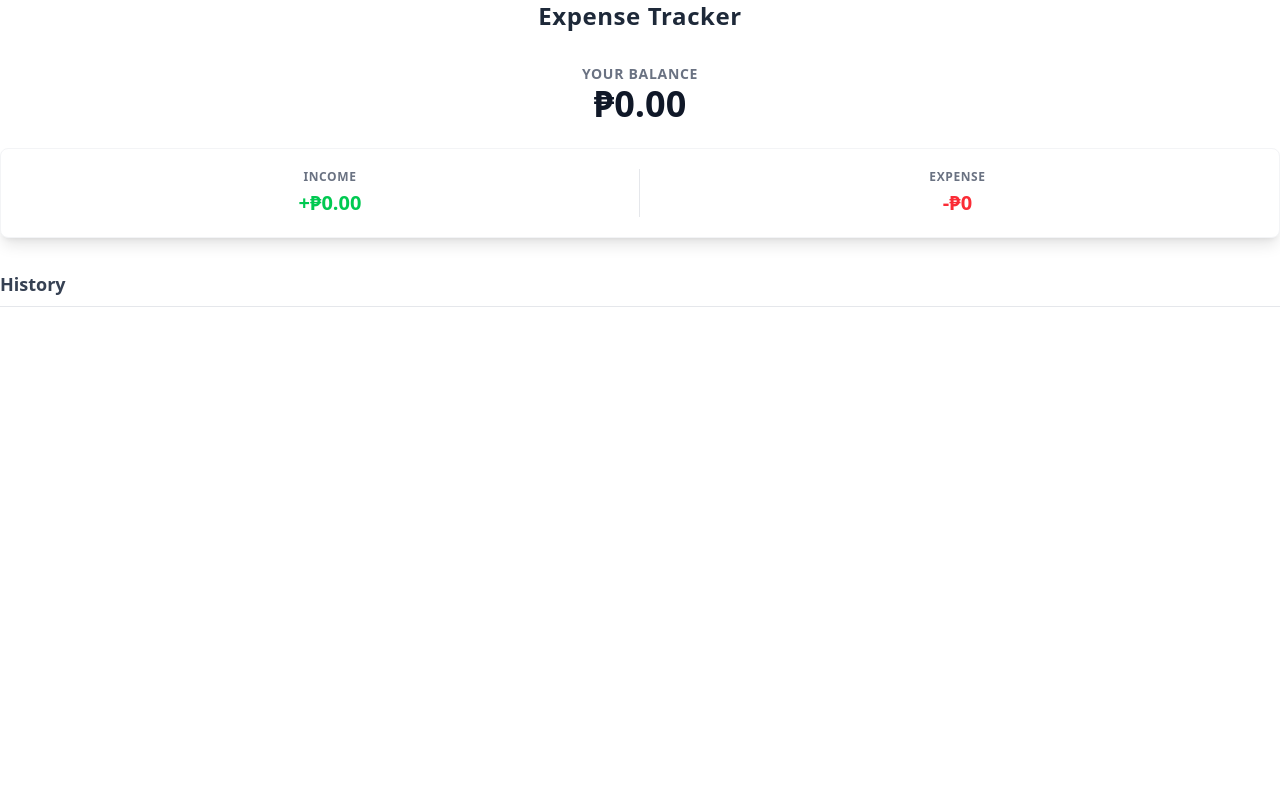
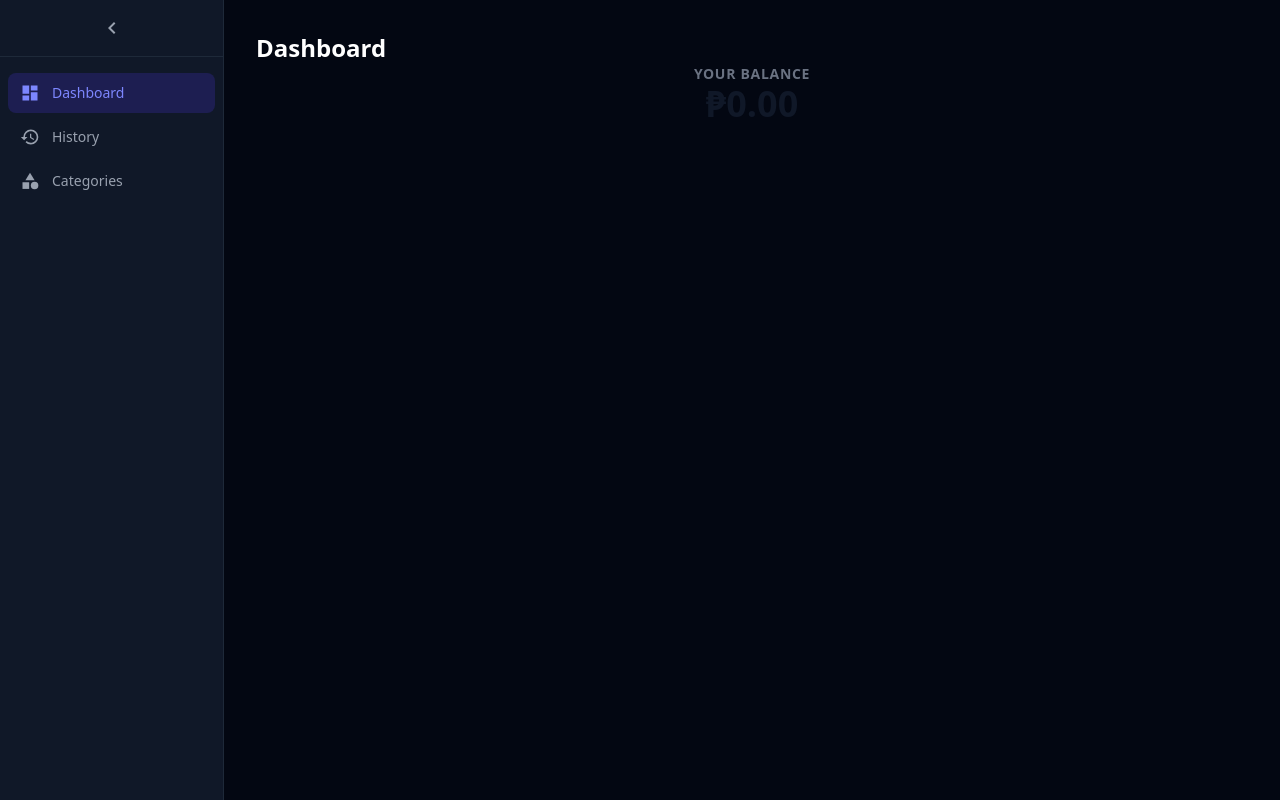
Before and after one commit to teejay717/tipid-budget-tracker, a React (Vite) app in the folder client/: page / in a window 1280 px wide. Built offline with nearby package versions, Linux system fonts and the light colour scheme; no server answers.

Commit message:
feat: implement routing and add transaction management features with sidebar and pages

```diff
--- a/client/package.json
+++ b/client/package.json
@@ -15,6 +15,7 @@
     "react": "^19.2.0",
     "react-dom": "^19.2.0",
     "react-icons": "^5.5.0",
+    "react-router-dom": "^7.13.0",
     "tailwindcss": "^4.1.18"
   },
   "devDependencies": {
--- a/client/src/App.jsx
+++ b/client/src/App.jsx
@@ -1,25 +1,28 @@
-import { useState } from 'react'
-import reactLogo from './assets/react.svg'
-import viteLogo from '/vite.svg'
-import { GlobalProvider } from './context/GlobalState'
-import Header from './components/Header'
-import Balance from './components/Balance'
-import IncomeExpenses from './components/IncomeExpenses'
-import TransactionList from './components/TransactionList'
-import './App.css'
+import { BrowserRouter, Routes, Route } from 'react-router-dom';
+import { GlobalProvider } from './context/GlobalState';
+import Sidebar from './components/Sidebar';
+import Dashboard from './pages/Dashboard';
+import History from './pages/History';
+import Categories from './pages/Categories';
+import './App.css';
 
 function App() {
-
   return (
-    <>
-      <GlobalProvider>
-        <Header />
-        <Balance />
-        <IncomeExpenses />
-        <TransactionList />
-      </GlobalProvider>
-    </>
-  )
+    <GlobalProvider>
+      <BrowserRouter>
+        <div className="flex min-h-screen bg-gray-950">
+          <Sidebar />
+          <main className="flex-1 p-8">
+            <Routes>
+              <Route path="/" element={<Dashboard />} />
+              <Route path="/history" element={<History />} />
+              <Route path="/categories" element={<Categories />} />
+            </Routes>
+          </main>
+        </div>
+      </BrowserRouter>
+    </GlobalProvider>
+  );
 }
 
-export default App
+export default App;
--- /dev/null
+++ b/client/src/components/AddTransaction.jsx
@@ -0,0 +1,75 @@
+import React, { useContext, useEffect, useState } from 'react';
+import { GlobalContext } from '../context/GlobalState';
+
+const AddTransaction = () => {
+    const [text, setText] = useState('');
+    const [amount, setAmount] = useState('');
+    const [category, setCategory] = useState('');
+
+    const { addTransaction } = useContext(GlobalContext);
+
+    const onSubmit = e => {
+        e.preventDefault();
+
+        const newTransaction = {
+            text,
+            amount: +amount,
+            category
+        }
+
+        addTransaction(newTransaction);
+
+        setText('');
+        setAmount('');
+    }
+
+    return (
+        <>
+        <div>
+        <h3 className="text-lg font-bold border-b border-gray-200 pb-2 mb-4 text-gray-700">Add new transaction</h3>
+        <form onSubmit={onSubmit}>
+            <div className="mb-4">
+            <label className="block text-gray-600 text-sm font-bold mb-2">Text</label>
+            <input
+                type="text"
+                value={text}
+                onChange={(e) => setText(e.target.value)}
+                placeholder="Enter text..."
+                className="w-full p-3 border border-gray-300 rounded focus:outline-none focus:ring-2 focus:ring-purple-500 transition-shadow"
+            />
+            </div>
+            <div className="mb-6">
+            <label className="block text-gray-600 text-sm font-bold mb-2">
+                Amount <br />
+                <span className="text-xs font-normal text-gray-400">(negative - expense, positive - income)</span>
+            </label>
+            <input
+                type="number"
+                value={amount}
+                onChange={(e) => setAmount(e.target.value)}
+                placeholder="Enter amount..."
+                className="w-full p-3 border border-gray-300 rounded focus:outline-none focus:ring-2 focus:ring-purple-500 transition-shadow"
+            />
+            </div>
+            <div className="mb-6">
+            <label className="block text-gray-600 text-sm font-bold mb-2">
+                Category <br />
+            </label>
+            <input
+                type="text"
+                value={category}
+                onChange={(e) => setCategory(e.target.value)}
+                placeholder="Enter category"
+                className="w-full p-3 border border-gray-300 rounded focus:outline-none focus:ring-2 focus:ring-purple-500 transition-shadow"
+            />
+            </div>
+            <button className="w-full bg-purple-600 hover:bg-purple-700 text-white font-bold py-3 px-4 rounded shadow-md hover:shadow-lg transform active:scale-95 transition-all duration-200">
+            Add Transaction
+            </button>
+        </form>
+        </div>
+        </>
+    )
+}
+
+export default AddTransaction
--- /dev/null
+++ b/client/src/components/Sidebar.jsx
@@ -0,0 +1,66 @@
+import { useState } from 'react';
+import { NavLink } from 'react-router-dom';
+import { MdDashboard, MdHistory, MdCategory, MdMenu, MdChevronLeft } from 'react-icons/md';
+
+const navItems = [
+    { to: '/', label: 'Dashboard', icon: MdDashboard },
+    { to: '/history', label: 'History', icon: MdHistory },
+    { to: '/categories', label: 'Categories', icon: MdCategory },
+];
+
+const Sidebar = () => {
+    const [isOpen, setIsOpen] = useState(true);
+
+    return (
+        <aside
+            className={`
+        h-screen sticky top-0 flex flex-col
+        bg-gray-900 text-gray-300
+        border-r border-gray-800
+        transition-all duration-300 ease-in-out
+        ${isOpen ? 'w-56' : 'w-16'}
+      `}
+        >
+            {/* Toggle button */}
+            <button
+                onClick={() => setIsOpen(!isOpen)}
+                className="flex items-center justify-center h-14 hover:bg-gray-800 transition-colors cursor-pointer"
+                aria-label={isOpen ? 'Collapse sidebar' : 'Expand sidebar'}
+            >
+                {isOpen ? (
+                    <MdChevronLeft className="text-2xl text-gray-400" />
+                ) : (
+                    <MdMenu className="text-2xl text-gray-400" />
+                )}
+            </button>
+
+            {/* Divider */}
+            <div className="border-b border-gray-800" />
+
+            {/* Navigation */}
+            <nav className="flex-1 flex flex-col gap-1 p-2 mt-2">
+                {navItems.map(({ to, label, icon: Icon }) => (
+                    <NavLink
+                        key={to}
+                        to={to}
+                        end={to === '/'}
+                        className={({ isActive }) =>
+                            `flex items-center gap-3 rounded-lg px-3 py-2.5 text-sm font-medium transition-colors
+              ${isActive
+                                ? 'bg-indigo-600/20 text-indigo-400'
+                                : 'text-gray-400 hover:bg-gray-800 hover:text-gray-200'
+                            }
+              ${!isOpen ? 'justify-center' : ''}
+              `
+                        }
+                    >
+                        <Icon className="text-xl shrink-0" />
+                        {isOpen && <span className="whitespace-nowrap">{label}</span>}
+                    </NavLink>
+                ))}
+            </nav>
+        </aside>
+    );
+};
+
+export default Sidebar;
--- a/client/src/components/TransactionList.jsx
+++ b/client/src/components/TransactionList.jsx
@@ -3,7 +3,7 @@ import { GlobalContext } from '../context/GlobalState';
 
 const TransactionList = () => {
 
-    const { transactions, getTransactions, deleteTransactions, clearTransactions } = useContext(GlobalContext);
+    const { transactions, getTransactions, deleteTransaction, clearTransactions } = useContext(GlobalContext);
 
     useEffect(() => {
         getTransactions();
--- /dev/null
+++ b/client/src/pages/Categories.jsx
@@ -0,0 +1,9 @@
+const Categories = () => {
+    return (
+        <div>
+            <h1 className="text-2xl font-bold text-white">Categories</h1>
+        </div>
+    );
+};
+
+export default Categories;
--- /dev/null
+++ b/client/src/pages/Dashboard.jsx
@@ -0,0 +1,12 @@
+import Balance from "../components/Balance";
+
+const Dashboard = () => {
+    return (
+        <div>
+            <h1 className="text-2xl font-bold text-white">Dashboard</h1>
+            <Balance />
+        </div>
+    );
+};
+
+export default Dashboard;
--- /dev/null
+++ b/client/src/pages/History.jsx
@@ -0,0 +1,9 @@
+const History = () => {
+    return (
+        <div>
+            <h1 className="text-2xl font-bold text-white">History</h1>
+        </div>
+    );
+};
+
+export default History;
--- /dev/null
+++ b/client/tailwind.config.js
@@ -0,0 +1,3 @@
+export default {
+  content: ['./index.html', './src/**/*.{js,jsx,ts,tsx}'],
+}
```
Also changed, not shown: 1 other file (tests, documents, lock files or other folders).
